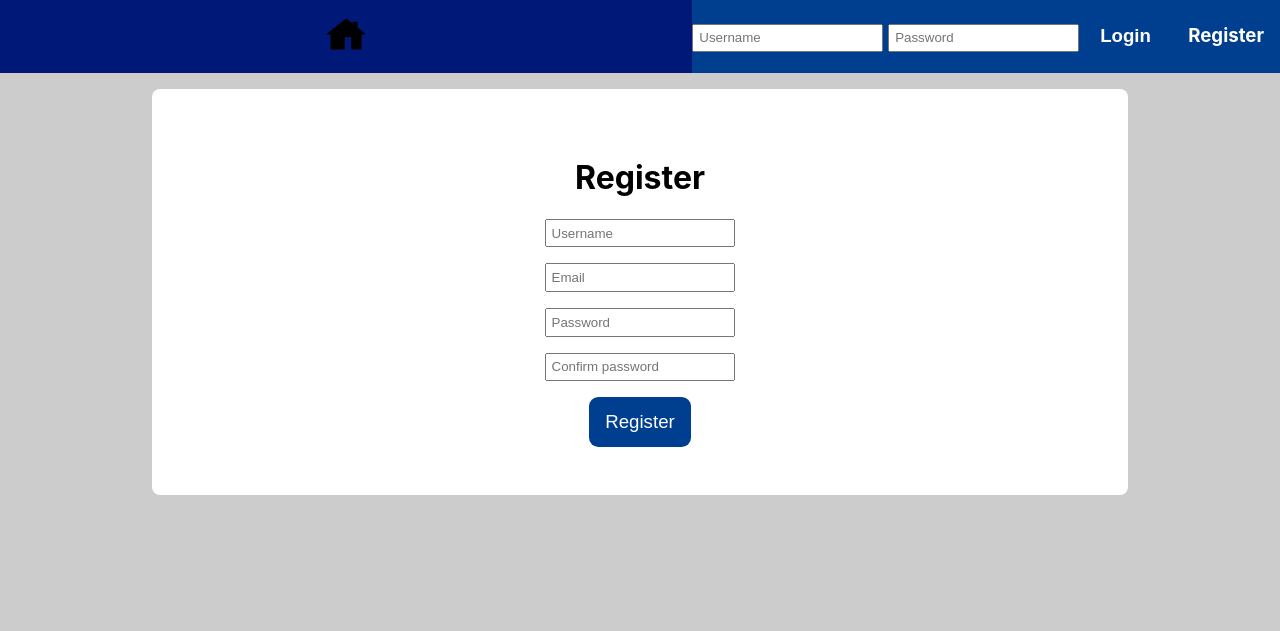
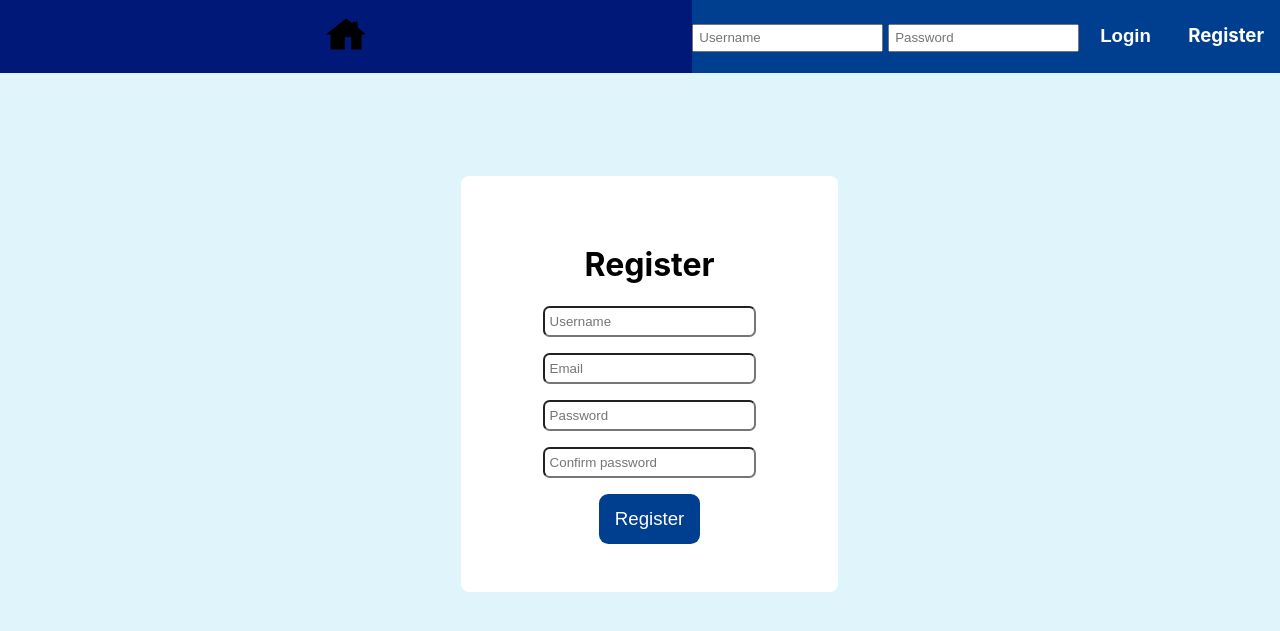
Before and after one commit to Emoto13/gallery, a PHP site: page /register.php in a window 1280 px wide. Shown: the top 631 px of the page. Run offline with PHP 8.4, Linux system fonts and the light colour scheme.

Commit message:
Update register and profile css

```diff
--- a/client/css/main.css
+++ b/client/css/main.css
@@ -1,6 +1,6 @@
 body {
   margin: 0;
-  background-color: #ccc;
+  background-color: #e0f4fc;
   font-family: -apple-system, BlinkMacSystemFont, "Segoe UI", Roboto, Oxygen,
     Ubuntu, Cantarell, "Open Sans", "Helvetica Neue", sans-serif;
 }
--- a/client/css/profile.css
+++ b/client/css/profile.css
@@ -3,6 +3,8 @@
     flex-direction: column;
     align-items: center;
     text-align: center;
+    width: 30em;
+
 }
 
 .profile-picture {
--- a/client/css/register.css
+++ b/client/css/register.css
@@ -1,8 +1,15 @@
 #register {
   text-align: center;
+  width: 22%;
+  position: absolute;
+  top: 20%;
+  left: 36%;
 }
 
 #register .form-input {
   display: block;
   margin: 1rem auto;
+  border-radius: 0.5em;
+  width: 15em;
+  height: 1.3em;
 }
```
